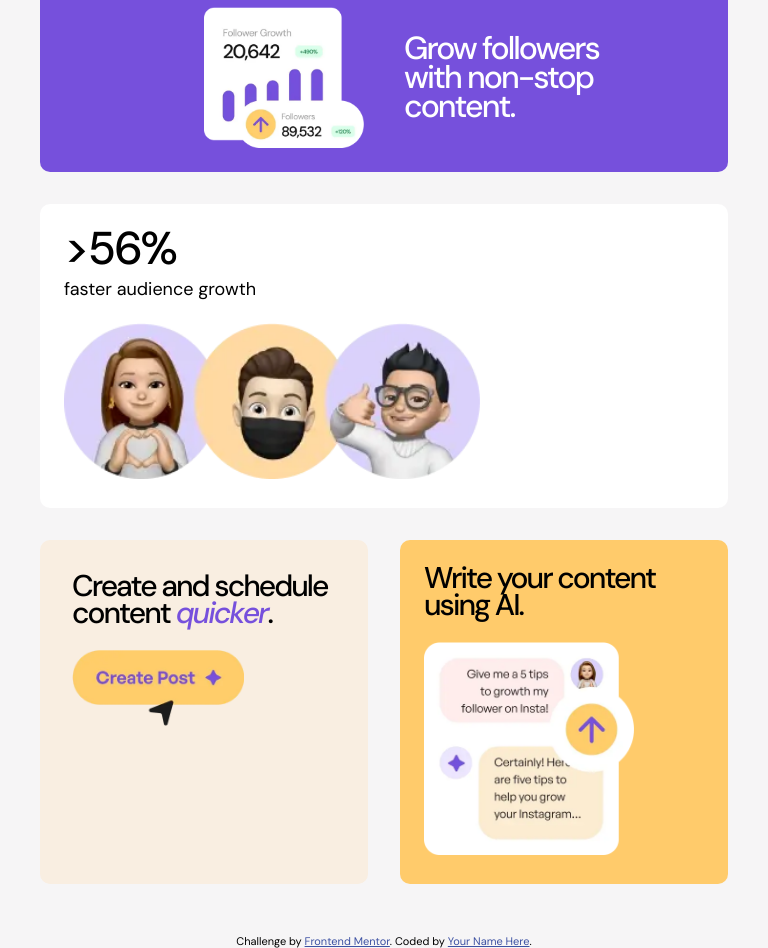
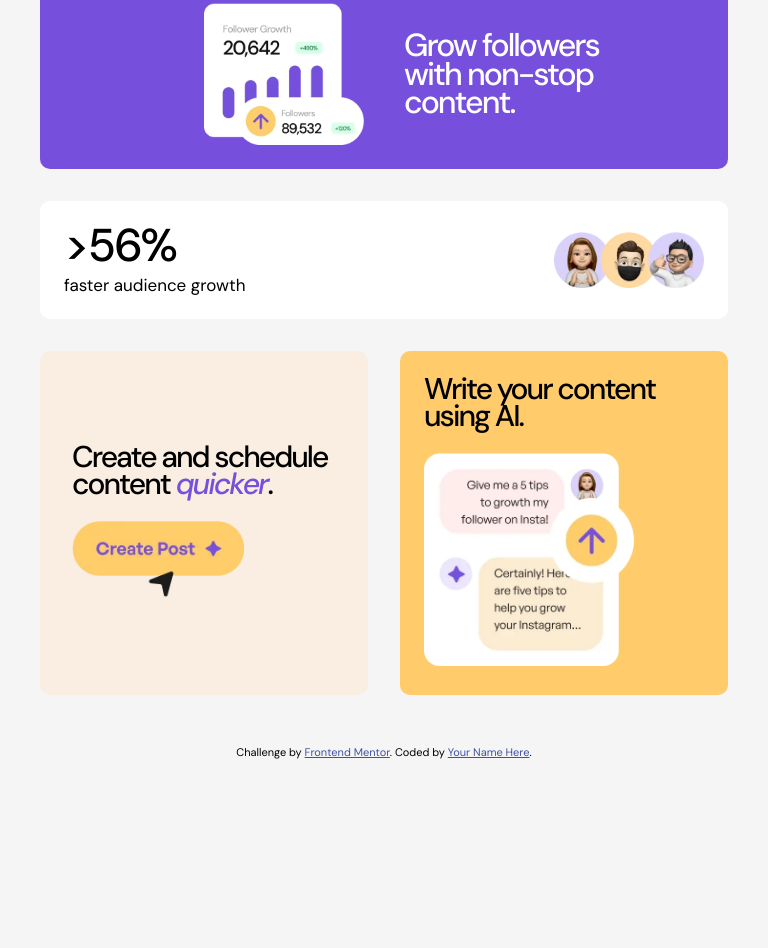
Before and after one commit to carvolucas/frontendmentor, a plain HTML site: page Bento Grid/index.html in a window 768 px wide. Shown: the part 1008-1956 px from the top of the page. After the commit the page ends 1767 px from the top, so only its background shows below. Drawn offline with Linux system fonts and the light colour scheme.

Commit message:
bento-grid tablet finalizado

```diff
--- a/Bento Grid/estilos/media-query.css
+++ b/Bento Grid/estilos/media-query.css
@@ -1,4 +1,12 @@
 @media screen and (min-width: 480px) and (max-width: 992px) {
+
+
+    p {
+        font-weight: 400;
+        font-size: 17px;
+        line-height: 111%;
+        letter-spacing: 0px;
+    }
 
     .container {
         grid-template: auto / 1fr 1fr;
@@ -19,6 +27,11 @@
     .item2 {
         display: grid;
         grid-area: 2 / 1 / 3 / 2;
+
+        h2 {
+
+            align-self: flex-end;
+        }
     }
 
     .item3 {
@@ -66,11 +79,24 @@
 
     .item6 {
         grid-area: 5 / 1 / 6 / 3;
-        width: 100%
+        width: 100%;
+        display: flex;
+        justify-content: space-between;
+
+        img {
+            max-width: 150px;
+            margin-top: 0px;
+            align-self: center;
+        }
+
     }
 
     .item7 {
         grid-area: 6 / 1 / 7 / 2;
+        display: flex;
+        flex-direction: column;
+        align-items: start;
+        justify-content: center;
     }
 
     .item8 {
--- a/Bento Grid/estilos/mobile.css
+++ b/Bento Grid/estilos/mobile.css
@@ -157,12 +157,12 @@ p {
             width: 65%;
         }
 
-        .item6 > h2 {
+        .item6 > div > h2 {
             text-align: start;
             font-size: 46px;
         }
 
-        .item6 > p {
+        .item6 > div > p {
             padding-top: 10px;
         }
 
--- a/Bento Grid/index.html
+++ b/Bento Grid/index.html
@@ -51,10 +51,12 @@
     </div>
 
     <div class="box item6">
-      <h2>>56%</h2>
-      <p>
-         faster audience growth
-        </p>
+      <div class="texto">
+        <h2>>56%</h2>
+        <p>
+           faster audience growth
+          </p>
+      </div>
         <img src="assets/images/illustration-audience-growth.webp" alt="illustration-audience-growth">
     </div>
 
```
